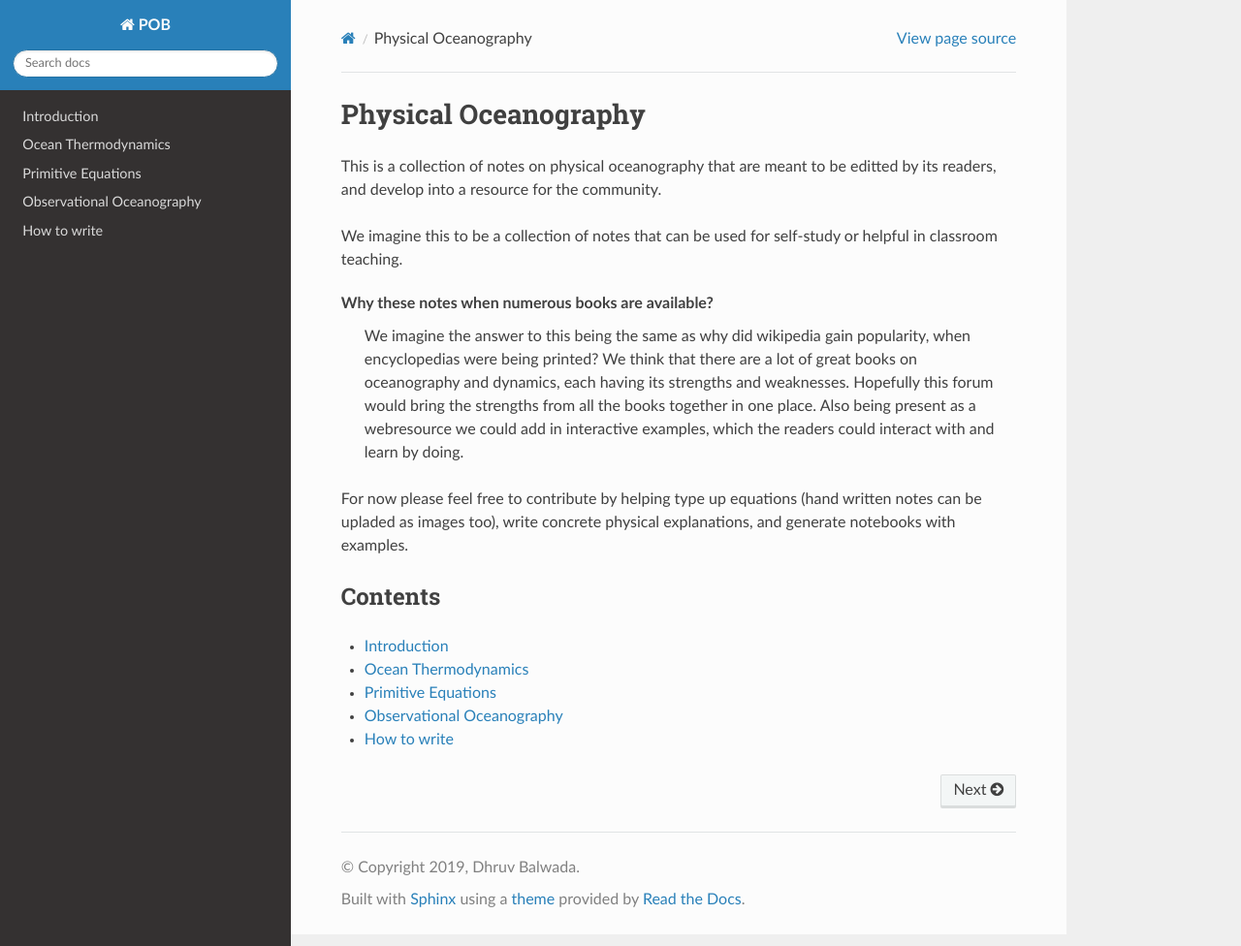
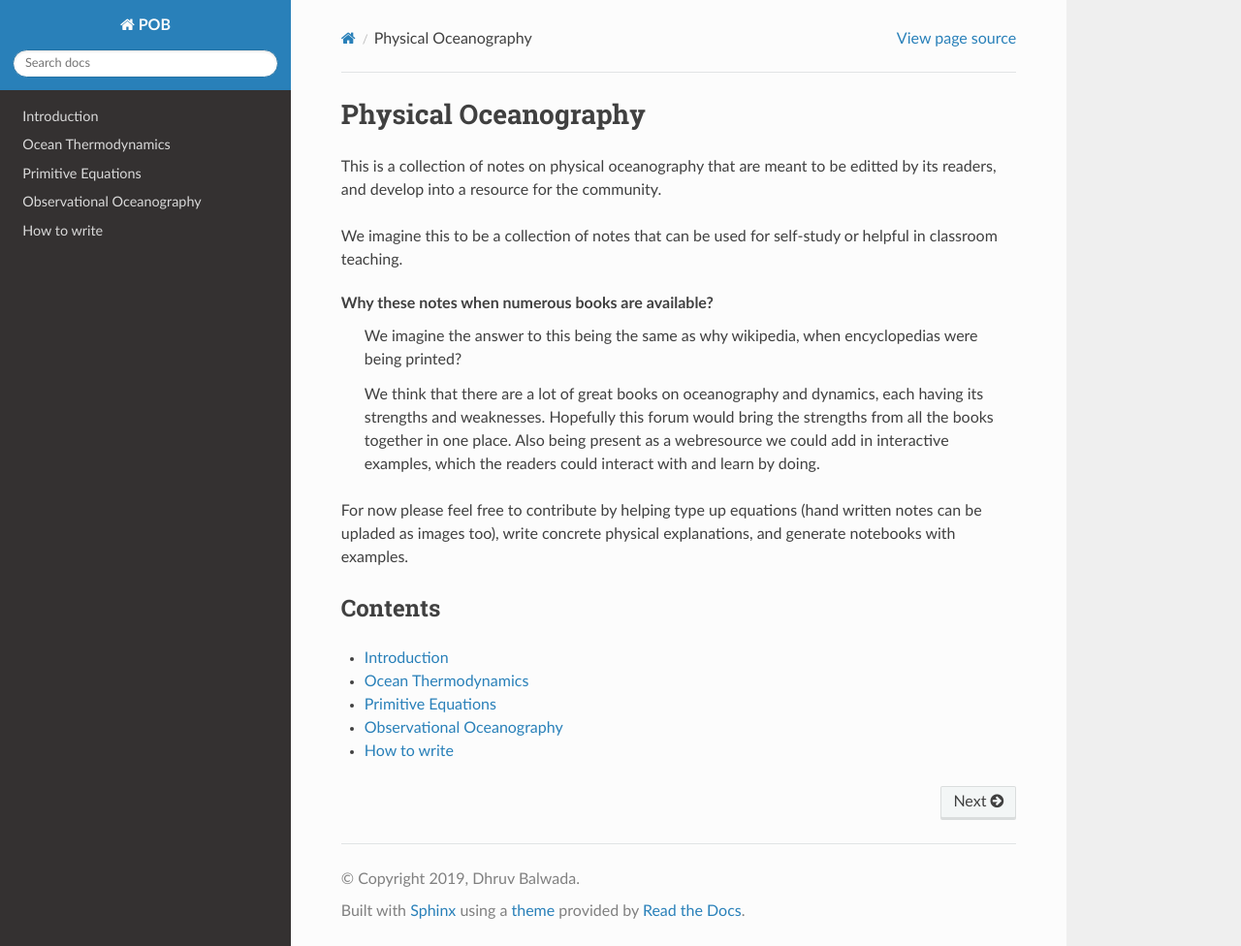
Before and after one commit to dhruvbalwada/POB, a Sphinx documentation site: the page built from docs/source/index.rst, in a window 1280 px wide and 976 px high. Shown: the whole window at 97% size. Built offline with Sphinx 7.4.7 and the Read the Docs theme 2.0.0, drawn with Linux system fonts in a browser that asks for light colours.

Commit message:
Update index.rst

```diff
--- a/docs/source/index.rst
+++ b/docs/source/index.rst
@@ -6,7 +6,8 @@ This is a collection of notes on physical oceanography that are meant to be edit
 We imagine this to be a collection of notes that can be used for self-study or helpful in classroom teaching.
 
 Why these notes when numerous books are available?
-  We imagine the answer to this being the same as why did wikipedia gain popularity, when encyclopedias were being printed?
+  We imagine the answer to this being the same as why wikipedia, when encyclopedias were being printed?
+
   We think that there are a lot of great books on oceanography and dynamics, each having its strengths and weaknesses. Hopefully this forum would bring the strengths from all the books together in one place.
   Also being present as a webresource we could add in interactive examples, which the readers could interact with and learn by doing.
 
```
